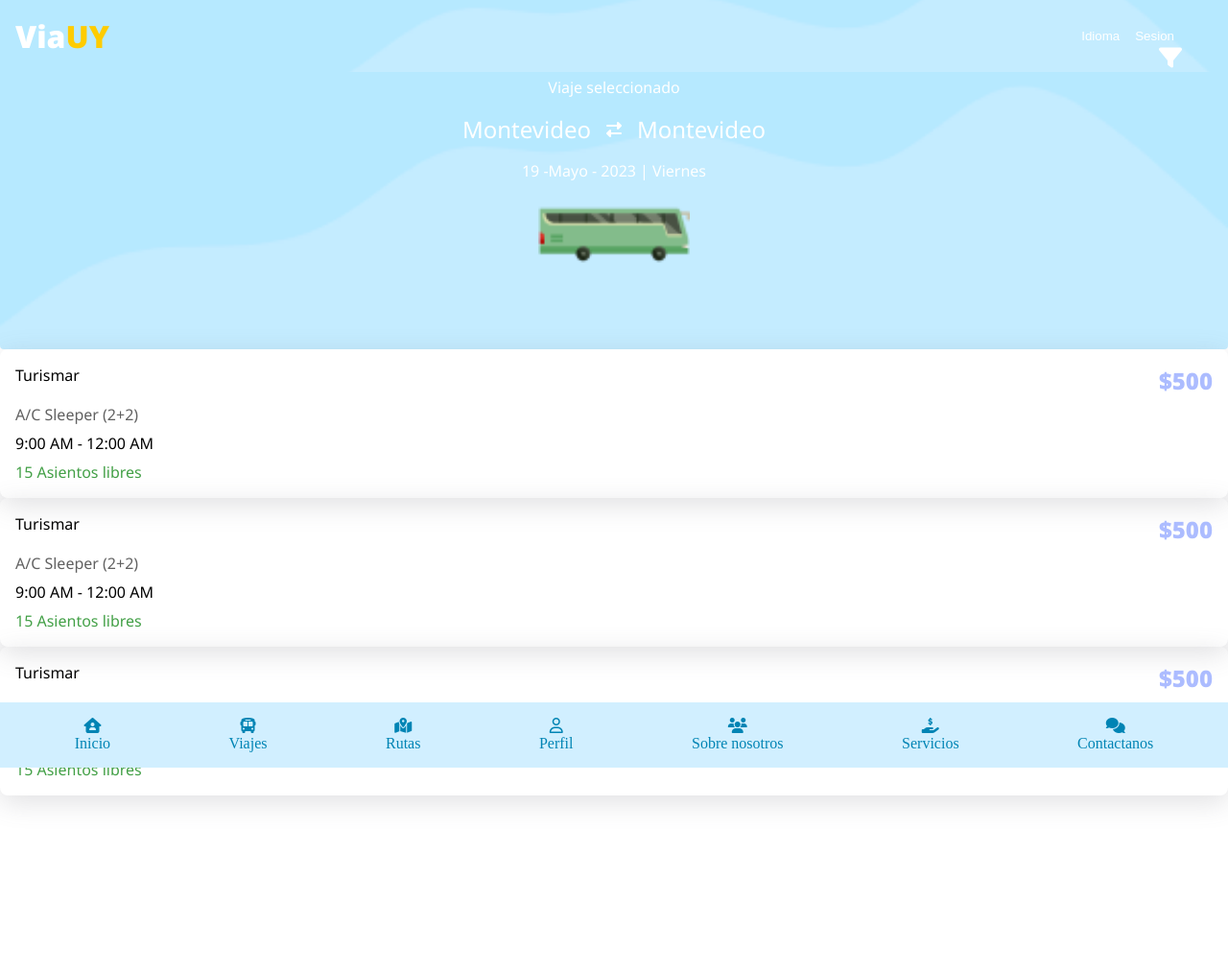
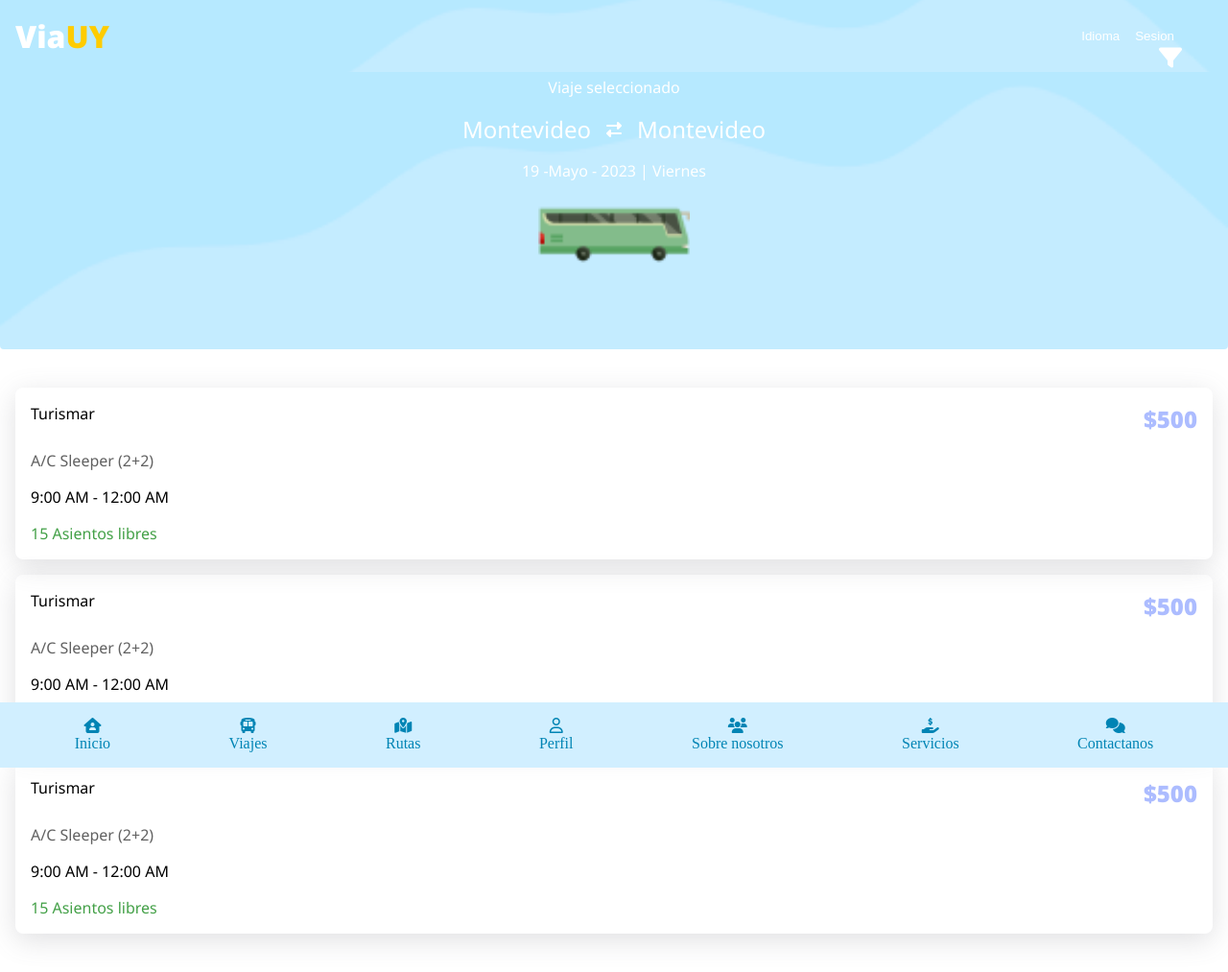
Before and after one commit to Facu185/ViaUy-BusSystem, a PHP site: page /pages/travels.php in a window 1280 px wide. Shown: the whole page at 96% size. Before the commit the page ends 840 px from the top, so only its background shows below. Run offline with PHP 8.4, Linux system fonts and the light colour scheme; some libraries are stand-ins or nearby versions.

Commit message:
styles fixed

```diff
--- a/src/styles/main.css
+++ b/src/styles/main.css
@@ -185,6 +185,10 @@
   z-index: 1;
   margin-bottom: 2rem;
 }
+.main__selector form {
+  display: flex;
+  gap: 1rem;
+}
 .main__selector input {
   padding: 0.5rem 1rem;
   border-radius: 0.25rem;
@@ -354,6 +358,9 @@
 }
 .green {
   color: #43a047;
+}
+.red {
+  color: #ff0000;
 }
 .sky {
   color: #acbcff;
@@ -768,13 +775,19 @@
 .services__card .card__img img:hover {
   filter: brightness(120%);
 }
+.travel__cards{
+  display: flex;
+  flex-direction: column;
+  gap: 1rem;
 
+}
 @media screen and (min-width: 485px) {
   .login img {
     width: 50%;
   }
   .travel__cards {
-    margin-bottom: 5rem;
+    margin: 2.5rem 0;
+    margin-inline: 1rem;
   }
   .profile__header img {
     width: 15%;
@@ -821,6 +834,8 @@
     padding: 0;
   }
   .travel__card {
+    gap: 1rem;
+
     padding: 1rem;
   }
   .card__date {
```
